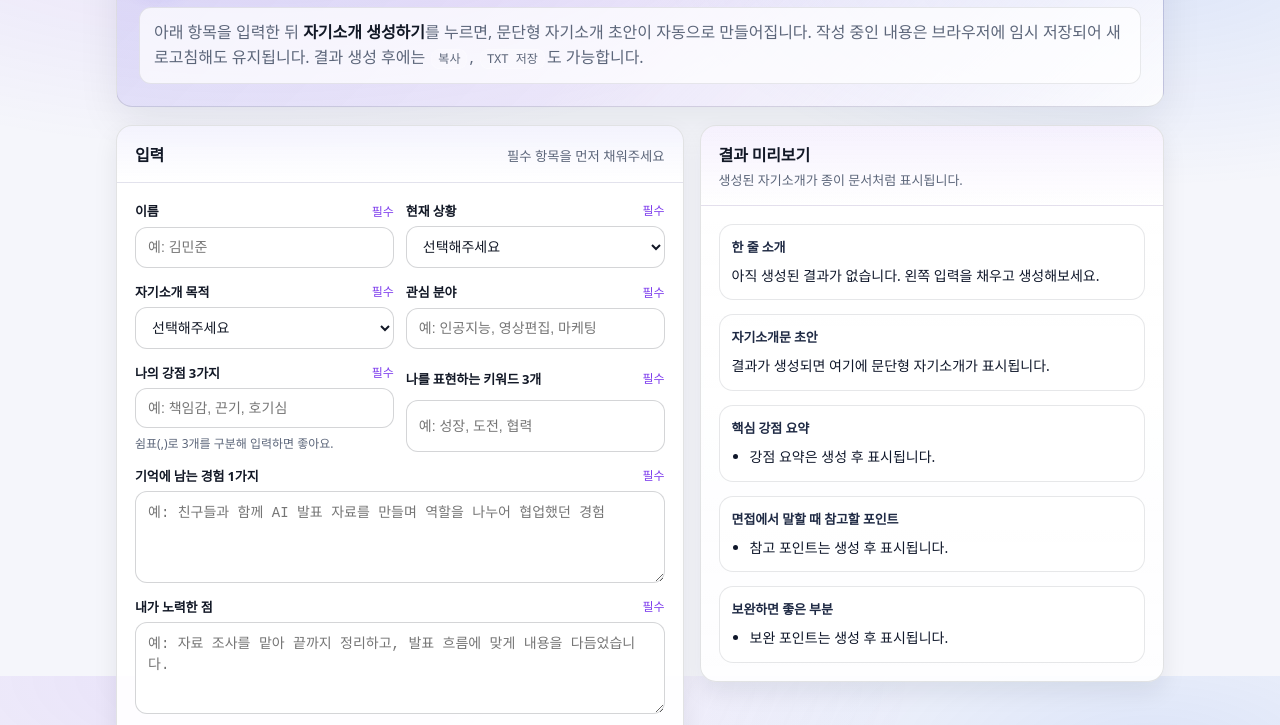
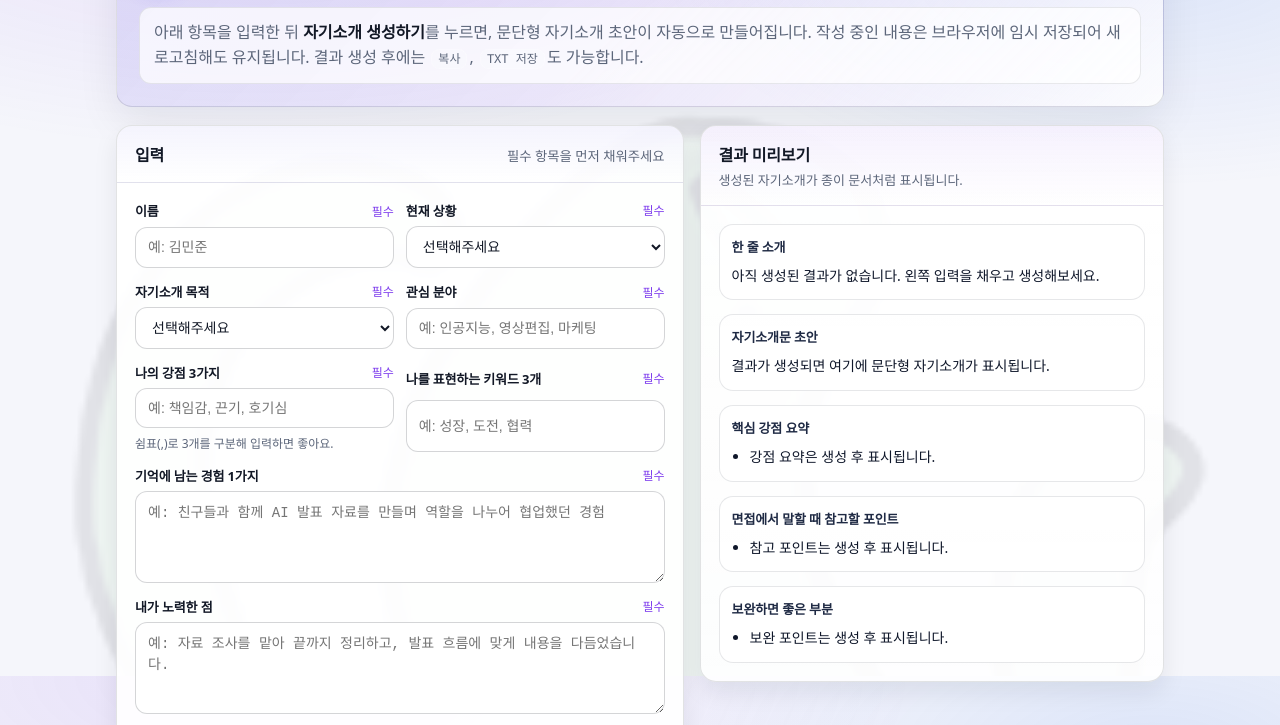
Before and after one commit to kkt-vive/vscodetest1, a plain HTML site: page index.html in a window 1280 px wide. Shown: the part 124-849 px from the top of the page. Drawn offline with Linux system fonts and the light colour scheme.

Commit message:
배경 이미지 추가

```diff
--- a/sections/shared/shared.css
+++ b/sections/shared/shared.css
@@ -32,8 +32,21 @@ body {
   margin: 0;
   font-family: var(--font);
   color: var(--ink);
+  position: relative;
+  isolation: isolate;
   background: radial-gradient(1200px 500px at 20% 0%, rgba(124, 58, 237, 0.12), transparent 55%),
     radial-gradient(900px 420px at 90% 10%, rgba(37, 99, 235, 0.12), transparent 55%), var(--bg0);
+}
+
+body::before {
+  content: "";
+  position: fixed;
+  inset: 0;
+  z-index: -1;
+  pointer-events: none;
+  background: url("../../photo/test.png") center / cover no-repeat;
+  opacity: 0.08;
+  filter: saturate(0.8) contrast(0.95);
 }
 
 a {
```
Also changed, not shown: photo/test.png (added).
